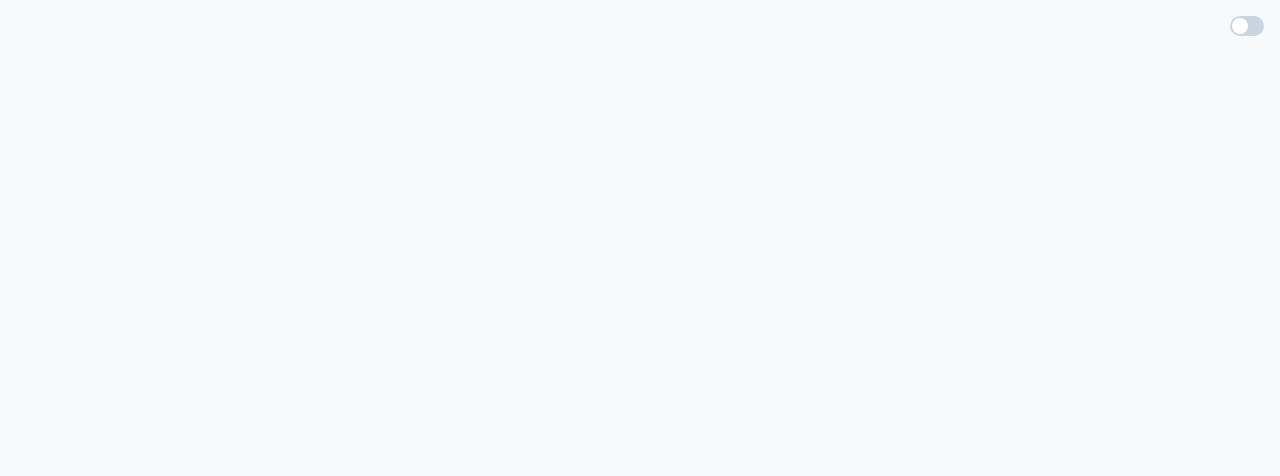
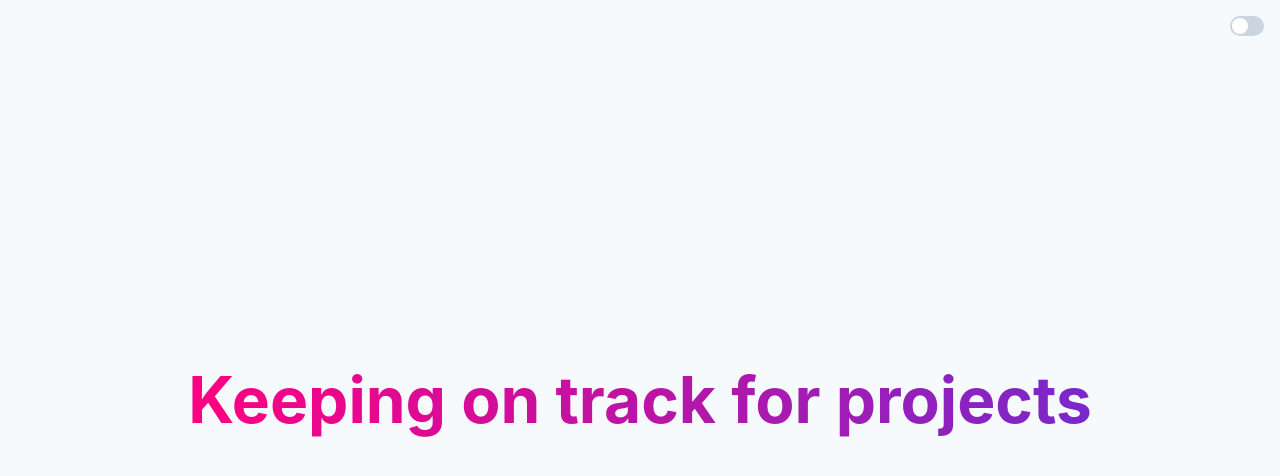
Before and after one commit to matterholt/feaTasker, a Next.js app: page / in a window 1280 px wide. Shown: the top 476 px of the page. Built offline with nearby package versions, Linux system fonts and the light colour scheme.

Commit message:
new comps

```diff
--- /dev/null
+++ b/src/components/index.js
@@ -0,0 +1,5 @@
+export * from "./landing/Container";
+export * from "./landing/Footer"
+export * from "./landing/Hero"
+export * from './landing/Main'
+export * from "./landing/DarkModeSwitch";
--- a/src/components/Hero.js
+++ b/src/components/landing/Hero.js
@@ -3,7 +3,7 @@ import { Flex, Heading } from '@chakra-ui/react'
 export const Hero = ({ title }) => (
   <Flex justifyContent="center" alignItems="center" height="100vh">
     <Heading
-      fontSize="10vw"
+      fontSize="5vw"
       bgGradient="linear(to-l, #7928CA, #FF0080)"
       bgClip="text"
     >
@@ -13,5 +13,5 @@ export const Hero = ({ title }) => (
 )
 
 Hero.defaultProps = {
-  title: 'with-chakra-ui',
+  title: 'Keeping on track for projects',
 }
--- a/src/pages/index.js
+++ b/src/pages/index.js
@@ -1,12 +1,20 @@
-import { Container } from '../components/Container'
-import { Main } from '../components/Main'
-import { DarkModeSwitch } from '../components/DarkModeSwitch'
+
+
+import { CheckCircleIcon, LinkIcon } from '@chakra-ui/icons'
+import {
+  Hero,
+  Container,
+  Main,
+  DarkModeSwitch,
+  Footer,
+} from "../components/index";
 
 
 const Index = () => (
   <Container height="100vh">
+    <Hero />
+    <Main>
 
-    <Main>
 
     </Main>
 
```
Also changed, not shown: src/components/landing/Container.js (renamed from src/components/Container.js), src/components/landing/DarkModeSwitch.js (renamed from src/components/DarkModeSwitch.js), src/components/landing/Footer.js (renamed from src/components/Footer.js), src/components/landing/Main.js (renamed from src/components/Main.js).
